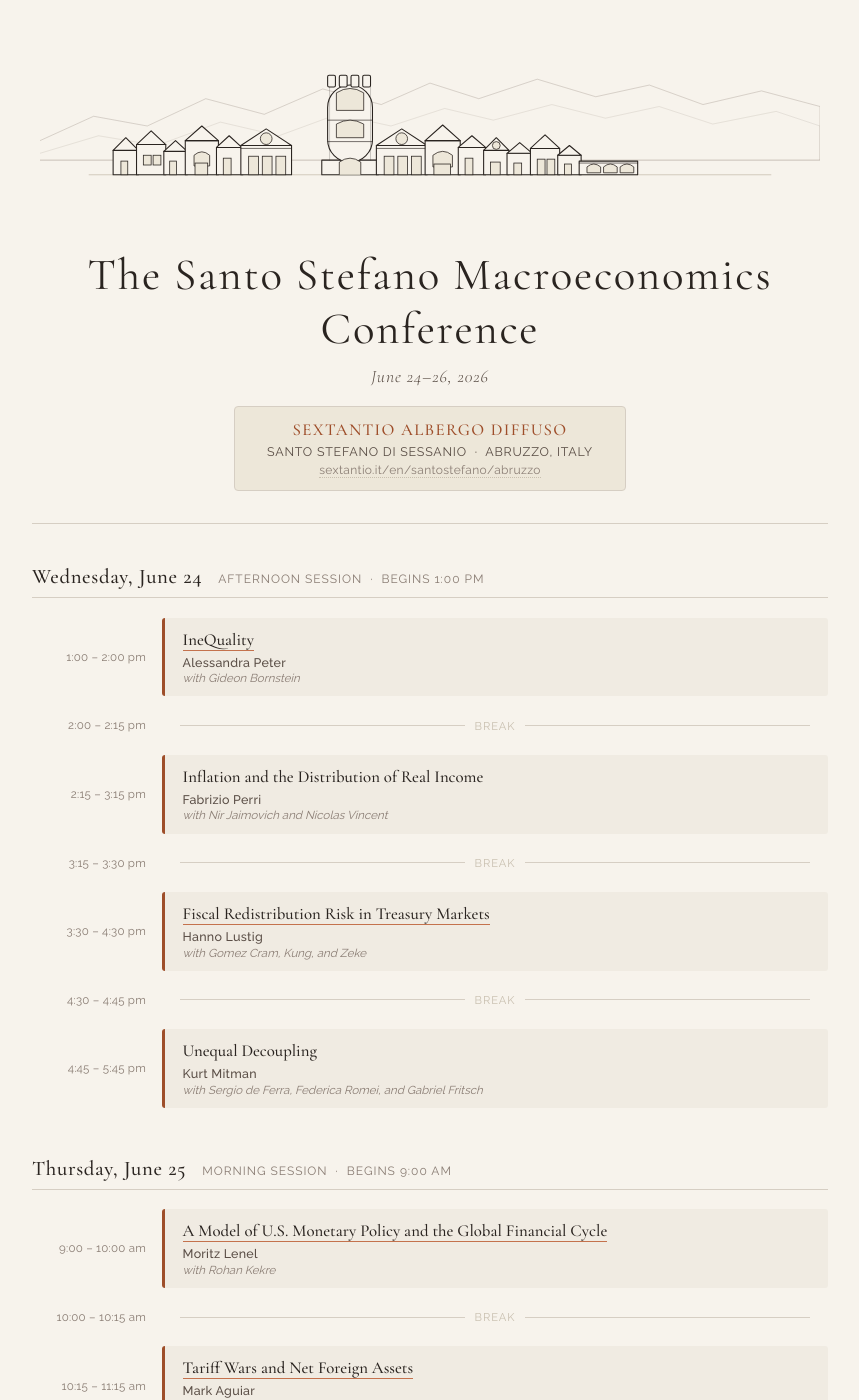
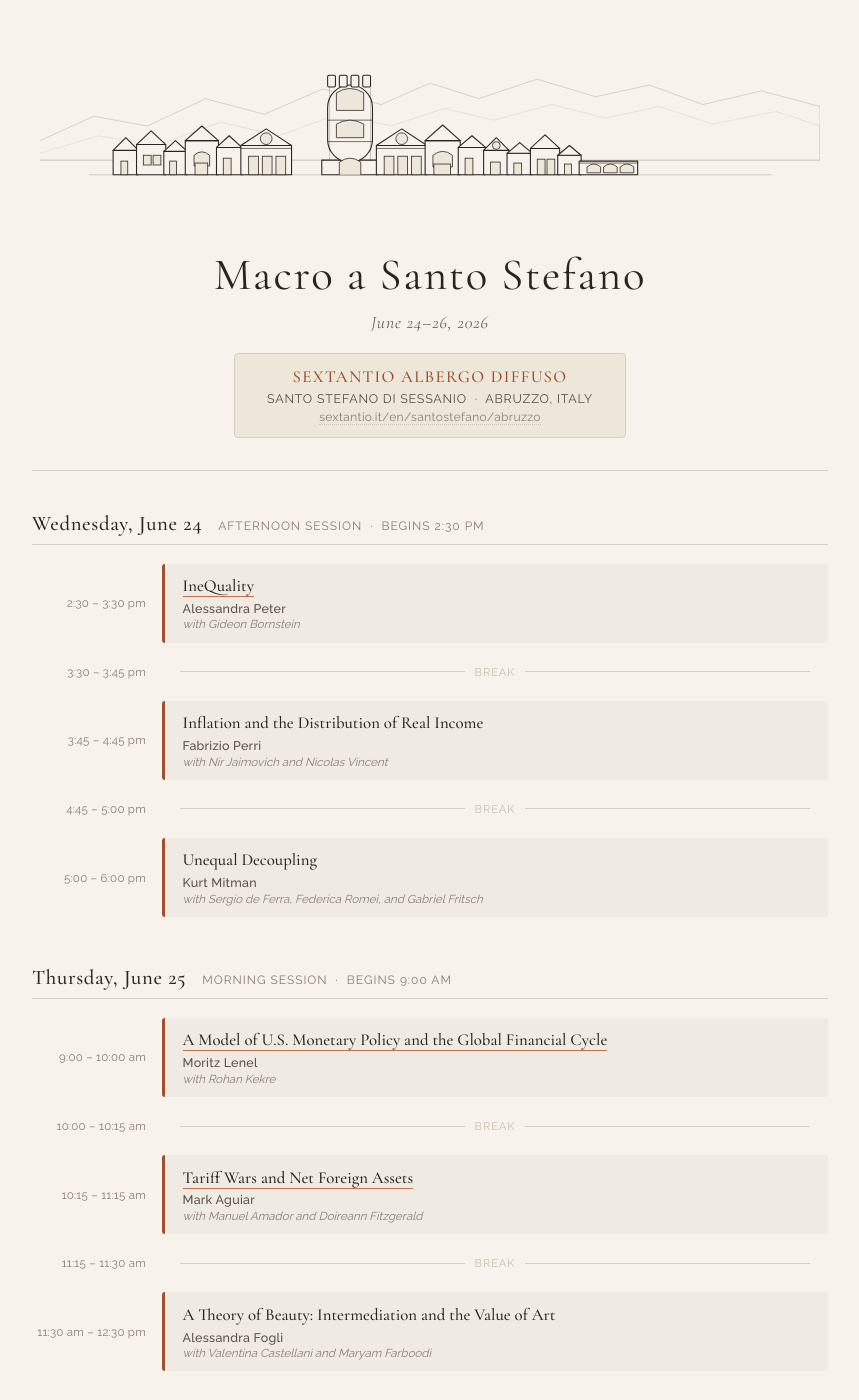
Before and after one commit to markaguiar/markaguiar.github.io, a Jekyll site: the page santostefano/index.html, which Jekyll copies as it is, in a window 1280 px wide and 1400 px high. Shown: the whole window, without its empty margins (210-1069 px from the left). Built offline with Jekyll 4.4.1, drawn with Linux system fonts in a browser that asks for light colours; some of the changed text lies outside the part shown.

Commit message:
removed Hanno's paper

```diff
--- a/santostefano/index.html
+++ b/santostefano/index.html
@@ -3,7 +3,7 @@
 <head>
 <meta charset="UTF-8"/>
 <meta name="viewport" content="width=device-width, initial-scale=1.0"/>
-<title>The Santo Stefano Macroeconomics Conference — June 2026</title>
+<title>Macro a Santo Stefano — June 2026</title>
 <link rel="preconnect" href="https://fonts.googleapis.com"/>
 <link rel="preconnect" href="https://fonts.gstatic.com" crossorigin/>
 <link href="https://fonts.googleapis.com/css2?family=Cormorant+Garamond:ital,wght@0,300;0,400;0,500;0,600;1,300;1,400&family=Raleway:wght@300;400;500&display=swap" rel="stylesheet"/>
@@ -392,7 +392,7 @@
 
   </svg>
 
-  <h1 class="conf-title">The Santo Stefano Macroeconomics Conference</h1>
+  <h1 class="conf-title">Macro a Santo Stefano</h1>
   <p class="conf-dates">June 24–26, 2026</p>
 
   <div class="venue-block">
@@ -410,11 +410,11 @@
   <section class="day-section">
     <div class="day-header">
       <span class="day-name">Wednesday, June 24</span>
-      <span class="day-session">Afternoon Session &nbsp;·&nbsp; begins 1:00 pm</span>
+      <span class="day-session">Afternoon Session &nbsp;·&nbsp; begins 2:30 pm</span>
     </div>
 
     <div class="session-row">
-      <div class="time-col">1:00 – 2:00 pm</div>
+      <div class="time-col">2:30 – 3:30 pm</div>
       <div class="slot slot-paper">
         <div class="paper-title"><a href="https://drive.google.com/file/d/19hz4gOGl5FUIe_l6n0ex01wreubvYrxq/view?usp=sharing" target="_blank" rel="noopener" class="paper-link">IneQuality</a></div>
         <div class="paper-presenter">Alessandra Peter</div>
@@ -422,11 +422,11 @@
       </div>
     </div>
     <div class="session-row">
-      <div class="time-col">2:00 – 2:15 pm</div>
+      <div class="time-col">3:30 – 3:45 pm</div>
       <div class="slot slot-break"><div class="break-label">Break</div></div>
     </div>
     <div class="session-row">
-      <div class="time-col">2:15 – 3:15 pm</div>
+      <div class="time-col">3:45 – 4:45 pm</div>
       <div class="slot slot-paper">
         <div class="paper-title">Inflation and the Distribution of Real Income</div>
         <div class="paper-presenter">Fabrizio Perri</div>
@@ -434,23 +434,11 @@
       </div>
     </div>
     <div class="session-row">
-      <div class="time-col">3:15 – 3:30 pm</div>
+      <div class="time-col">4:45 – 5:00 pm</div>
       <div class="slot slot-break"><div class="break-label">Break</div></div>
     </div>
     <div class="session-row">
-      <div class="time-col">3:30 – 4:30 pm</div>
-      <div class="slot slot-paper">
-        <div class="paper-title"><a href="https://papers.ssrn.com/sol3/papers.cfm?abstract_id=5188239" target="_blank" rel="noopener" class="paper-link">Fiscal Redistribution Risk in Treasury Markets</a></div>
-        <div class="paper-presenter">Hanno Lustig</div>
-        <div class="paper-coauthors">with Gomez Cram, Kung, and Zeke</div>
-      </div>
-    </div>
-    <div class="session-row">
-      <div class="time-col">4:30 – 4:45 pm</div>
-      <div class="slot slot-break"><div class="break-label">Break</div></div>
-    </div>
-    <div class="session-row">
-      <div class="time-col">4:45 – 5:45 pm</div>
+      <div class="time-col">5:00 – 6:00 pm</div>
       <div class="slot slot-paper">
         <div class="paper-title">Unequal Decoupling</div>
         <div class="paper-presenter">Kurt Mitman</div>
@@ -543,7 +531,7 @@
 </main>
 
 <footer class="footer">
-  <p>The Santo Stefano Macroeconomics Conference &nbsp;·&nbsp; June 24–26, 2026 &nbsp;·&nbsp; Santo Stefano di Sessanio, Abruzzo</p>
+  <p>Macro a Santo Stefano &nbsp;·&nbsp; June 24–26, 2026 &nbsp;·&nbsp; Santo Stefano di Sessanio, Abruzzo</p>
 </footer>
 
 </body>
```
